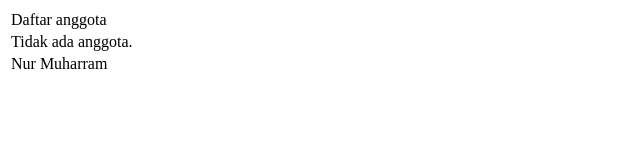
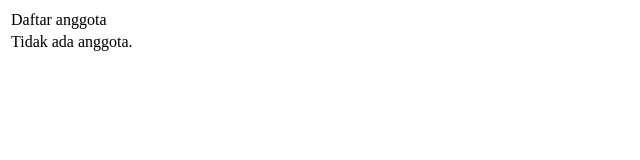
Before and after one commit to fahrizal95/RPL_JTE_2017_05, a plain HTML site: page index.html in a window 1280 px wide. Shown: the whole page, without its empty margins (0-640 px from the left). Drawn offline with Linux system fonts and the light colour scheme.

Commit message:
update.html
jangan ubah punyak master

```diff
--- a/index.html
+++ b/index.html
@@ -7,7 +7,6 @@
       <table border="0">
       <tr><td>Daftar anggota</td></tr>
       <tr><td>Tidak ada anggota.</td></tr>
-    <tr><td>Nur Muharram</td></tr>
       </table>
      </body>
  </html>
```
